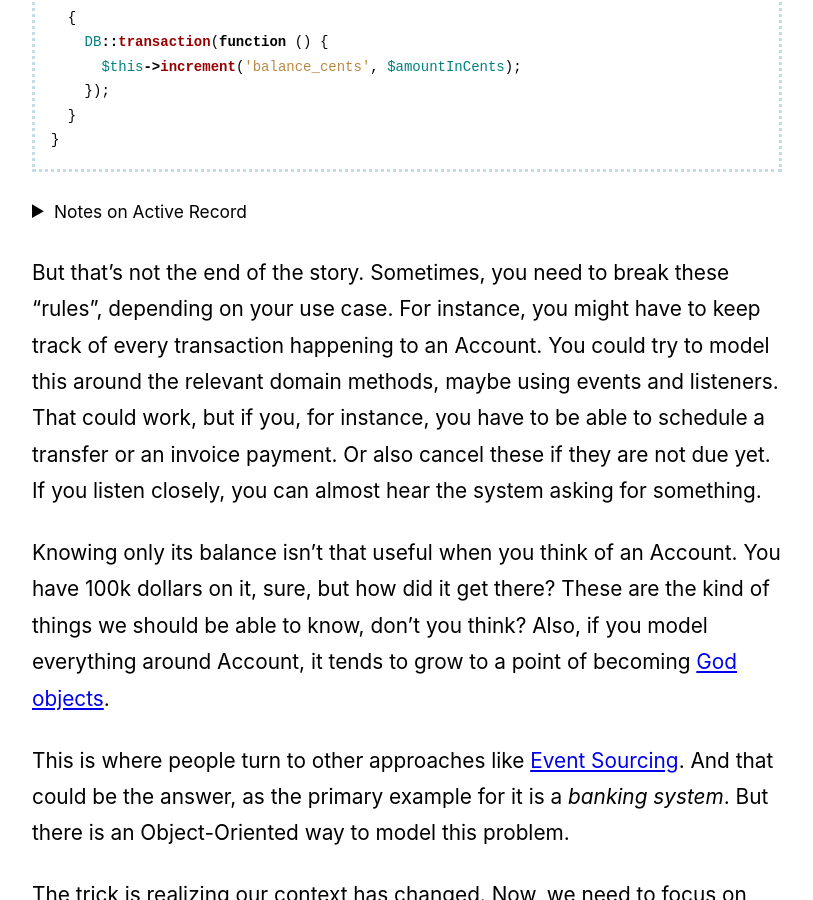
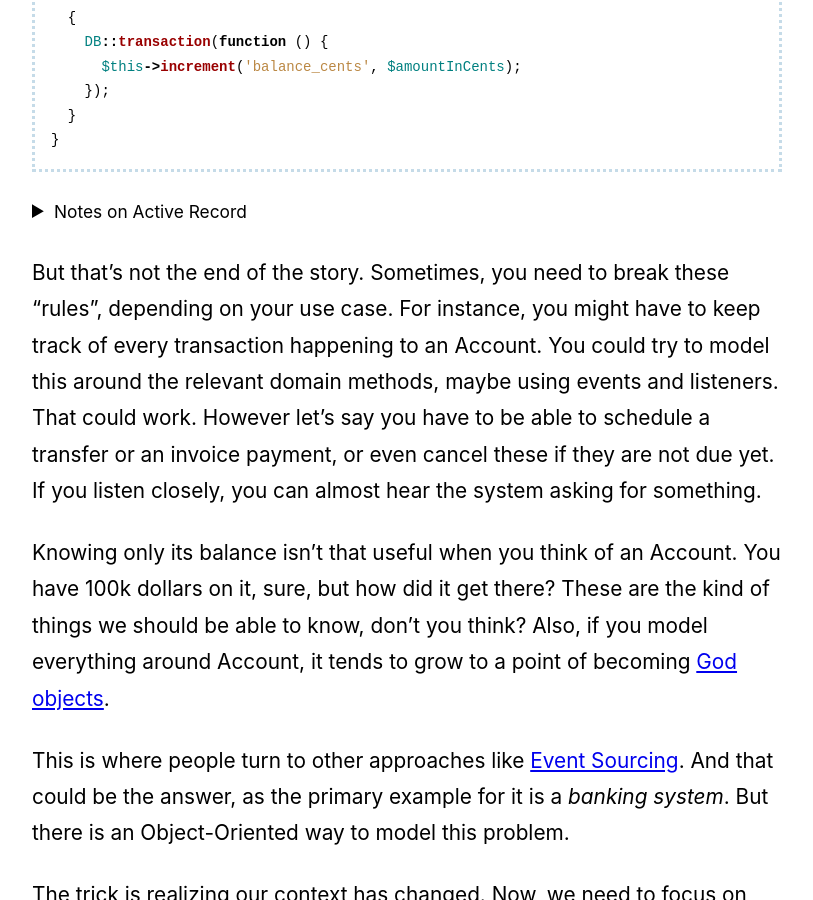
Before and after one commit to tonysm/jekyll.tonysm.com, a Jekyll site: the page built from _posts/2021-02-16-when-objects-are-not-enough.markdown, in a window 1280 px wide and 900 px high, scrolled down 5590 px. Shown: the whole window, without its empty margins (233-1046 px from the left). Built offline with Jekyll 4.4.1, drawn with Linux system fonts in a browser that asks for light colours.

Commit message:
Tweak words

```diff
--- a/_posts/2021-02-16-when-objects-are-not-enough.markdown
+++ b/_posts/2021-02-16-when-objects-are-not-enough.markdown
@@ -81,7 +81,7 @@ class Account extends Model
 
 </details>
 
-But that's not the end of the story. Sometimes, you need to break these "rules", depending on your use case. For instance, you might have to keep track of every transaction happening to an Account. You could try to model this around the relevant domain methods, maybe using events and listeners. That could work, but if you, for instance, you have to be able to schedule a transfer or an invoice payment. Or also cancel these if they are not due yet. If you listen closely, you can almost hear the system asking for something.
+But that's not the end of the story. Sometimes, you need to break these "rules", depending on your use case. For instance, you might have to keep track of every transaction happening to an Account. You could try to model this around the relevant domain methods, maybe using events and listeners. That could work. However let's say you have to be able to schedule a transfer or an invoice payment, or even cancel these if they are not due yet. If you listen closely, you can almost hear the system asking for something.
 
 Knowing only its balance isn't that useful when you think of an Account. You have 100k dollars on it, sure, but how did it get there? These are the kind of things we should be able to know, don't you think? Also, if you model everything around Account, it tends to grow to a point of becoming [God objects](https://en.wikipedia.org/wiki/God_object).
 
```
